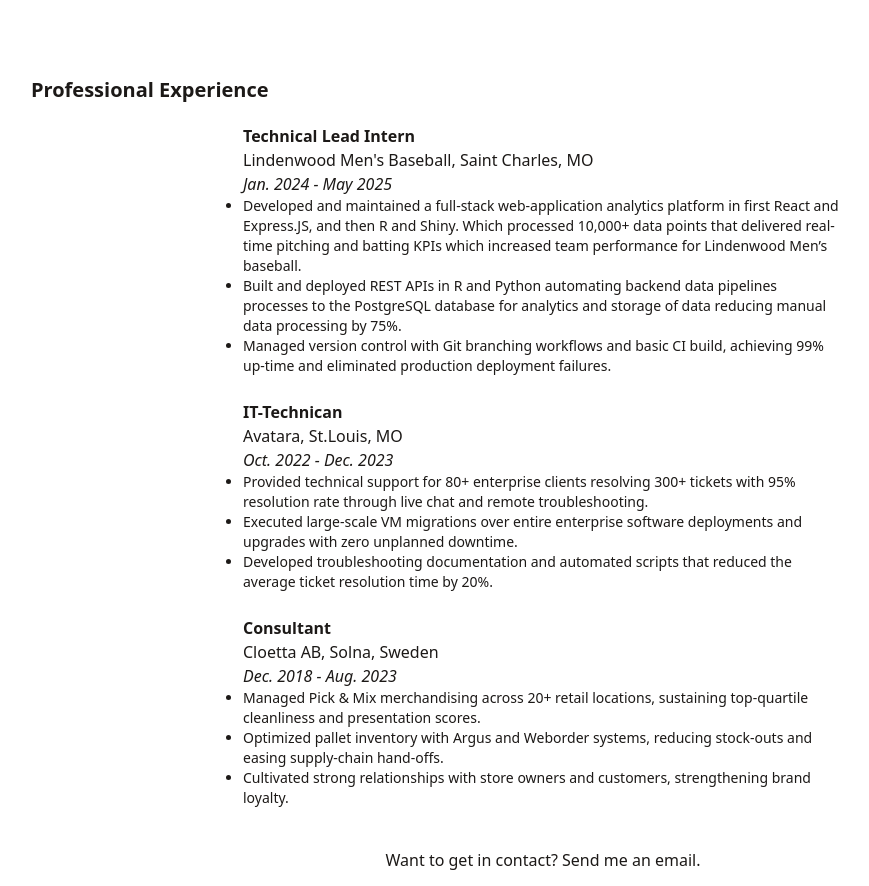
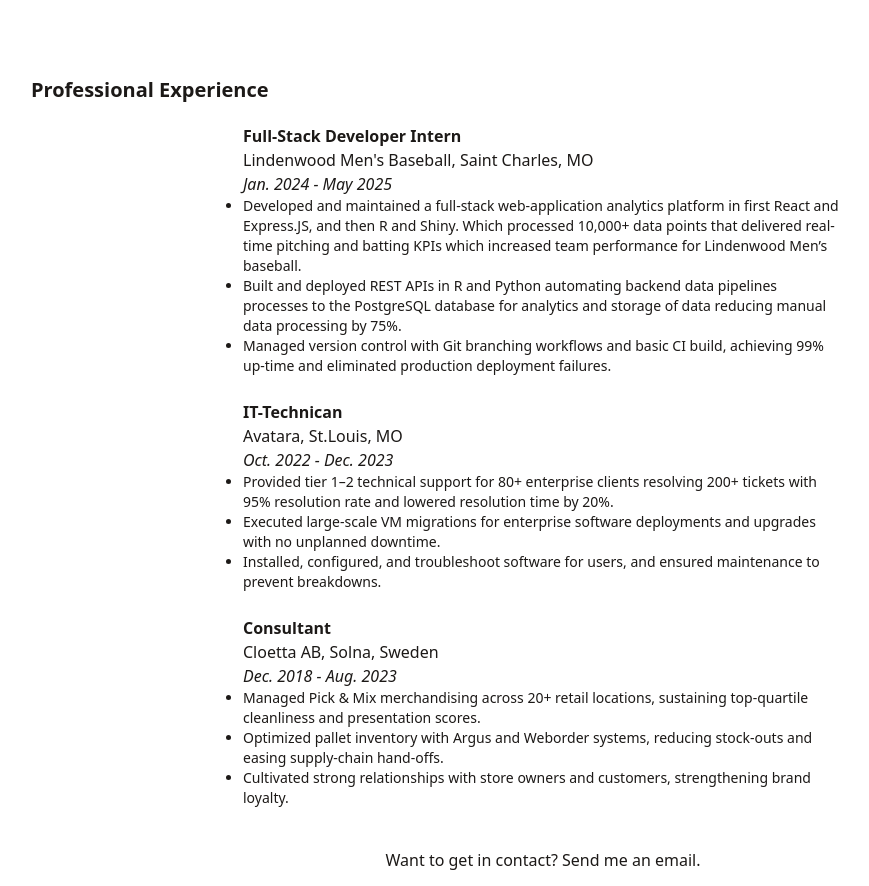
Before and after one commit to ErkanPerkan25/minimal-portfolio, a React (Vite) app: page / in a window 1280 px wide. Shown: the part 1800-2686 px from the top of the page, without its empty margins (97-966 px from the left). Built offline with nearby package versions, Linux system fonts and the light colour scheme.

Commit message:
Update information

```diff
--- a/src/data/experience.js
+++ b/src/data/experience.js
@@ -1,6 +1,6 @@
 export default [
     {
-        title:"Technical Lead Intern",
+        title:"Full-Stack Developer Intern",
         company:"Lindenwood Men's Baseball",
         desc: [
             `Developed and maintained a full-stack web-application analytics platform in first React and Express.JS, and
@@ -18,10 +18,10 @@
         title:"IT-Technican",
         company:"Avatara",
         desc:[
-            ` Provided technical support for 80+ enterprise clients resolving 300+ tickets with 95% resolution rate through
-            live chat and remote troubleshooting.`,
-            `Executed large-scale VM migrations over entire enterprise software deployments and upgrades with zero unplanned downtime.`,
-            `Developed troubleshooting documentation and automated scripts that reduced the average ticket resolution time by 20%.`
+            ` Provided tier 1–2 technical support for 80+ enterprise clients resolving 200+ tickets with 95% resolution rate and
+            lowered resolution time by 20%.`,
+            `Executed large-scale VM migrations for enterprise software deployments and upgrades with no unplanned downtime.`,
+            `Installed, configured, and troubleshoot software for users, and ensured maintenance to prevent breakdowns.`
         ],
         location: "St.Louis, MO",
         time: "Oct. 2022 - Dec. 2023",
```
